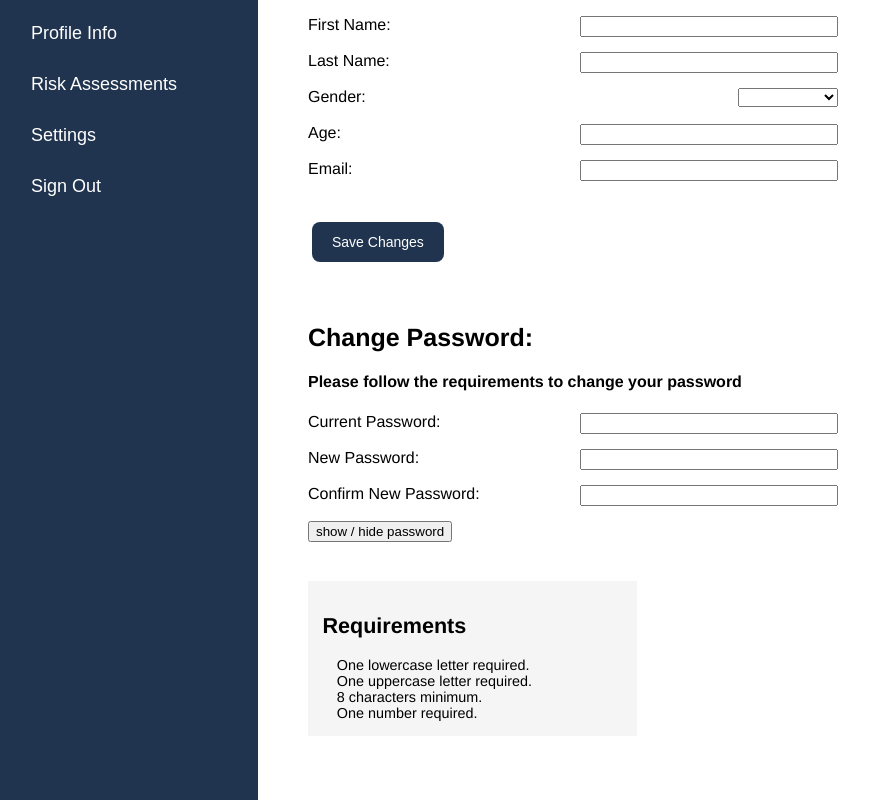
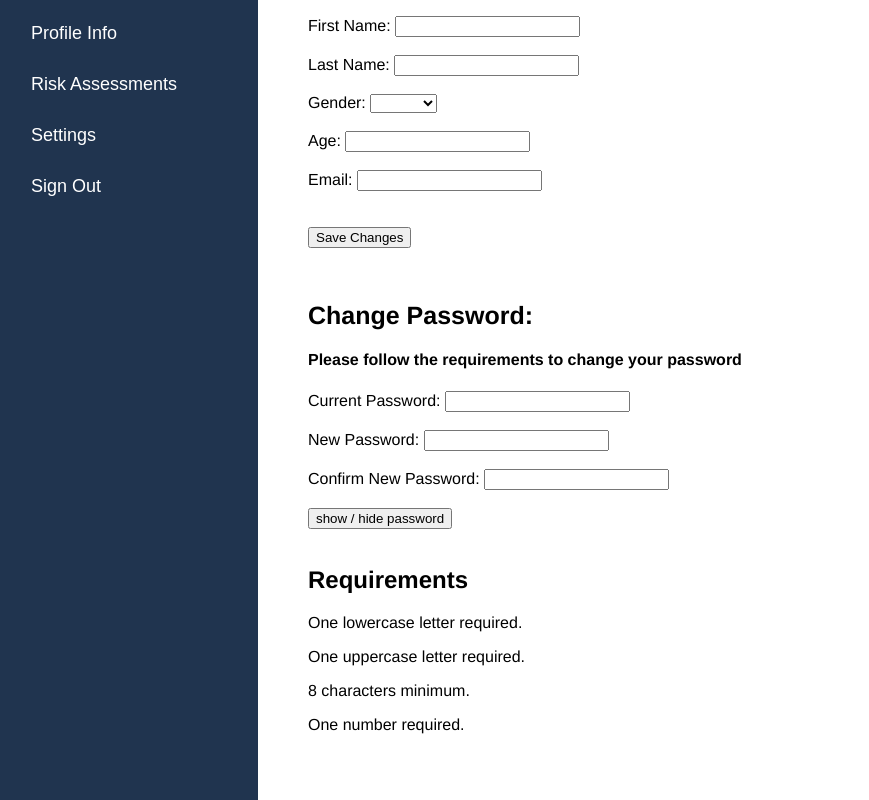
Before and after one commit to quekyizhen/BT3103CovidAdvisor, a Vue app: page /#/profile in a window 1280 px wide. Shown: the part 660-1460 px from the top of the page, without its empty margins (0-869 px from the left). Built offline with nearby package versions, Linux system fonts and the light colour scheme.

Commit message:
Fixing calendar

```diff
--- a/src/App.vue
+++ b/src/App.vue
@@ -34,6 +34,7 @@ export default {
     toggleSignIn(username) {
       this.signedIn = true;
       this.username = username;
+      this.$router.push("/");
     },
     toggleSignOut() {
       this.signedIn = false;
--- a/src/components/Account.vue
+++ b/src/components/Account.vue
@@ -7,7 +7,6 @@
       <input type="text" v-model="fname" value="fname">
     </label>
     <br><br>
-
 
     <label for="name">Last Name:
       <input type="text" v-model="lname" value="lname">
@@ -21,11 +20,6 @@
         <option>Female</option>
       </select>
     </label><br><br>
-
-    <!--label for="name">Gender:
-        <input type="text" v-model="gender" value="gender">
-    </label>
-    <br><br-->
 
     <label for="name">Age:
       <input type="number" v-model="age" value="age">
@@ -43,24 +37,39 @@
   <br><br><br>
 
   <h1>Change Password:</h1>
-  <h4>You may change your password here</h4>
+  <h4>Please follow the requirements to change your password</h4>
   <div class="items">
 
-    <!-- <password-meter :password="password" /> -->
+    <label for="name">Current Password:
+      <input :type="passwordFieldType" v-model="cpassword" value="cpassword">
+    </label> <br><br>
 
-    <label for="name">Current Password:
-      <input type="password" v-model="cpassword" value="cpassword">
+    <label for="name">New Password:
+      <input :type="passwordFieldType" v-model="npassword" value="npassword">
     </label> <br><br>
-    <!-- <button type="password" @click="switchVisibility">show / hide</button>
-    <br><br> -->
-    <label for="name">New Password:
-      <input type="password" v-model="npassword" value="npassword">
+
+    <label for="name">Confirm New Password:
+      <input :type="passwordFieldType" v-model.lazy="cnpassword" value="cnpassword">
     </label> <br><br>
-    <label for="name">Confirm New Password:
-      <input type="password" v-model="cnpassword" value="cnpassword">
-    </label> <br><br><br>
+
+    <button type="password" @click="switchVisibility">show / hide password</button>
+    <br><br>
+
+    <transition name="hint" appear>
+      <div v-if='passwordValidation.errors.length > 0 && !submitted' class='hints'>
+        <h2>Requirements</h2>
+        <p v-for='error in passwordValidation.errors' v-bind:key="error">{{error}}</p>
+      </div>
+    </transition>
+    <div class="matches" v-if='notSamePasswords'>
+      <p>Passwords don't match</p>
+    </div>
+    <br><br><br>
   </div>
-  <button id="end">Change My Password</button>
+
+  <button id="end" @click='resetPasswords' v-if='passwordsFilled && !notSamePasswords && passwordValidation.valid'>
+    Change My Password
+  </button>
 </div>
 </template>
 
@@ -69,15 +78,61 @@ export default {
   name: "Account",
   data() {
     return {
+      rules: [
+        { message:'One lowercase letter required.', regex:/[a-z]+/ },
+        { message:"One uppercase letter required.",  regex:/[A-Z]+/ },
+        { message:"8 characters minimum.", regex:/.{8,}/ },
+        { message:"One number required.", regex:/[0-9]+/ }
+      ],
       fname:'',
       lname:'',
       gender:'',
       age:'',
       email:'',
+      passwordFieldType: 'password',
       cpassword:'',
       npassword:'',
       cnpassword:'',
-      //passwordFieldType: 'password'
+      submitted:false
+    }
+  },
+  methods: {
+    switchVisibility() {
+      this.passwordFieldType = this.passwordFieldType === 'password' ? 'text' : 'password'
+    },
+    resetPasswords () {
+      this.cpassword = ''
+      this.npassword = ''
+      this.cnpassword = ''
+      this.submitted = true
+      setTimeout(() => {
+        this.submitted = false
+      }, 2000)
+    },
+  },
+  computed: {
+    notSamePasswords () {
+      if (this.passwordsFilled) {
+        return (this.npassword !== this.cnpassword)
+      } else {
+        return false
+      }
+    },
+    passwordsFilled () {
+      return (this.cpassword !== '' && this.npassword !== '' && this.cnpassword !== '')
+    },
+    passwordValidation () {
+      let errors = []
+      for (let condition of this.rules) {
+        if (!condition.regex.test(this.npassword)) {
+          errors.push(condition.message)
+        }
+      }
+      if (errors.length === 0) {
+        return { valid:true, errors }
+      } else {
+        return { valid:false, errors }
+      }
     }
   }
 }
--- a/src/components/Profile.vue
+++ b/src/components/Profile.vue
@@ -3,156 +3,29 @@
     <div class="tab">
         <h1>My Profile</h1> <br>
 
-        <router-link style="text-decoration: none;" to="/">
+        <router-link style="text-decoration: none;" to="/profile">
         <button>Profile Info</button>
         </router-link>
 
-        <router-link style="text-decoration: none;" to="/risk">
+        <router-link style="text-decoration: none;" to="/profile/risk">
         <button>Risk Assessments</button>
         </router-link>
 
-        <router-link style="text-decoration: none;" to="/settings">
+        <router-link style="text-decoration: none;" to="/profile/settings">
         <button>Settings</button>
         </router-link>
 
         <button @click="$emit('toggleSignOut')">Sign Out</button>
     </div>
     <div class="content">
-        <h1>Personal Info:</h1>
-        <h4>You may update your personal information here</h4>
-            <div>
-            <label for="name">First Name:
-                <input type="text" v-model="fname" value="fname">
-            </label>
-            <br><br>
-
-            <label for="name">Last Name:
-                <input type="text" v-model="lname" value="lname">
-            </label>
-            <br><br>
-
-            <label for="name">Gender:
-            <select v-model="gender">
-            <option disabled value=""></option>
-            <option>Male</option>
-            <option>Female</option>
-            </select>
-            </label><br><br>
-
-            <label for="name">Age:
-                <input type="number" v-model="age" value="age">
-            </label>
-            <br><br>
-
-            <label for="name">Email:
-                <input type="text" v-model="email" value="email">
-            </label> <br><br>
-            <br>
-            </div>
-
-            <button id="end">Save Changes</button>
-
-            <br><br><br>
-
-            <h1>Change Password:</h1>
-            <h4>Please follow the requirements to change your password</h4>
-            <div class="items">
-
-            <label for="name">Current Password:
-                <input :type="passwordFieldType" v-model="cpassword" value="cpassword">
-            </label> <br><br>
-
-            <label for="name">New Password:
-                <input :type="passwordFieldType" v-model="npassword" value="npassword">
-            </label> <br><br>
-
-            <label for="name">Confirm New Password:
-                <input :type="passwordFieldType" v-model.lazy="cnpassword" value="cnpassword">
-            </label> <br><br>
-
-            <button type="password" @click="switchVisibility">show / hide password</button>
-            <br><br>
-
-            <transition name="hint" appear>
-              <div v-if='passwordValidation.errors.length > 0 && !submitted' class='hints'>
-                <h2>Requirements</h2>
-                <p v-for='error in passwordValidation.errors' v-bind:key="error">{{error}}</p>
-              </div>
-            </transition>
-            <div class="matches" v-if='notSamePasswords'>
-              <p>Passwords don't match</p>
-            </div>
-            <br><br><br>
-            </div>
-
-            <button id="end" @click='resetPasswords' v-if='passwordsFilled && !notSamePasswords && passwordValidation.valid'>
-              Change My Password
-            </button>
+        <router-view></router-view>
     </div>
 </div>
 </template>
 
 <script>
 export default {
-    data() {
-        return {
-          rules: [
-              { message:'One lowercase letter required.', regex:/[a-z]+/ },
-              { message:"One uppercase letter required.",  regex:/[A-Z]+/ },
-              { message:"8 characters minimum.", regex:/.{8,}/ },
-              { message:"One number required.", regex:/[0-9]+/ }
-            ],
-            fname:'',
-            lname:'',
-            gender:'',
-            age:'',
-            email:'',
-            passwordFieldType: 'password',
-            cpassword:'',
-            npassword:'',
-            cnpassword:'',
-            submitted:false
-        }
-    },
-    methods: {
-        switchVisibility() {
-            this.passwordFieldType = this.passwordFieldType === 'password' ? 'text' : 'password'
-        },
-        resetPasswords () {
-          this.cpassword = ''
-          this.npassword = ''
-          this.cnpassword = ''
-          this.submitted = true
-          setTimeout(() => {
-            this.submitted = false
-          }, 2000)
-        },
-    },
-    computed: {
-		notSamePasswords () {
-			if (this.passwordsFilled) {
-				return (this.npassword !== this.cnpassword)
-			} else {
-				return false
-			}
-		},
-		passwordsFilled () {
-			return (this.cpassword !== '' && this.npassword !== '' && this.cnpassword !== '')
-		},
-		passwordValidation () {
-			let errors = []
-			for (let condition of this.rules) {
-				if (!condition.regex.test(this.npassword)) {
-					errors.push(condition.message)
-				}
-			}
-			if (errors.length === 0) {
-				return { valid:true, errors }
-			} else {
-				return { valid:false, errors }
-			}
-		}
-	}
+
 }
 </script>
 
--- a/src/components/RiskAssessments.vue
+++ b/src/components/RiskAssessments.vue
@@ -1,23 +1,5 @@
 <template>
 <div id="container">
-    <div class="tab">
-        <h1>My Profile</h1> <br>
-
-        <router-link style="text-decoration: none;" to="/">
-        <button>Profile Info</button>
-        </router-link>
-
-        <router-link style="text-decoration: none;" to="/risk">
-        <button>Risk Assessments</button>
-        </router-link>
-
-        <router-link style="text-decoration: none;" to="/settings">
-        <button>Settings</button>
-        </router-link>
-
-        <button>Sign Out</button>
-    </div>
-
     <div id="cal">
       <h1>My Calendar</h1>
         <calendar-view
@@ -49,10 +31,10 @@
 <script>
  import { CalendarView, CalendarViewHeader } from "vue-simple-calendar"
 // import CalendarView from './CalendarView.vue'
-// import CalendarViewHeader from './CalendarViewHeader.vue'
+//import CalendarViewHeader from './CalendarViewHeader.vue'
 
 export default {
-  name: "CalendarDemoApp",
+  name: "RiskAssessments",
   components: {
 		CalendarView,
 		CalendarViewHeader,
@@ -106,60 +88,15 @@ export default {
 <style scoped>
 #container {
   vertical-align: top;
-}
-.tab {
-  display: inline-block;
-  border: 1px solid rgb(32,52,79);
-  background-color: rgb(32,52,79);
-  width: 20%;
-  height: 1000px;
-  margin-right: 30px;
-  vertical-align: top;
-  padding-bottom: 20px;
-}
-.tab h1 {
-    color: white;
-    margin: 35px
-}
-.tab button {
-  display: block;
-  background-color: inherit;
-  color: white;
-  padding: 15px;
-  padding-left: 30px;
-  width: 100%;
-  border: none;
-  outline: none;
-  text-align: left;
-  cursor: pointer;
-  transition: 0.3s;
-  font-size:18px
-}
-.tab button:hover {
-  background-color:rgb(117, 155, 204);
-}
-.tab button:focus {
-  background-color: rgb(117, 155, 204);
-}
-.tab button:active {
-  background-color: rgb(117, 155, 204);
+  display:inline-block;
+  width:1000px;
 }
 
-.content {
-  display: inline-block;
-  text-align: left;
-  vertical-align: top;
-  padding: 20px;
-    /* float: left;
-    padding-left: 50px;
-    text-align: left; */
-
-}
 #cal {
   font-family: 'Avenir', Helvetica, Arial, sans-serif;
 		color: #2c3e50;
 		height: 67vh;
-		width: 90vw;
+		width: 100%;
     display: inline-block;
     text-align: left;
     vertical-align: top;
--- a/src/components/Settings.vue
+++ b/src/components/Settings.vue
@@ -1,23 +1,5 @@
 <template>
 <div id="container">
-    <div class="tab">
-        <h1>My Profile</h1> <br>
-
-        <router-link style="text-decoration: none;" to="/">
-        <button>Profile Info</button>
-        </router-link>
-
-        <router-link style="text-decoration: none;" to="/risk">
-        <button>Risk Assessments</button>
-        </router-link>
-
-        <router-link style="text-decoration: none;" to="/settings">
-        <button>Settings</button>
-        </router-link>
-
-        <button>Sign Out</button>
-    </div>
-    <div class="content">
         <h1>Preferences:</h1>
 
         <label for="name">Language:
@@ -38,7 +20,6 @@
         <button id="end">Delete My Account</button>
 
     </div>
-</div>
 </template>
 
 <script>
```
Lines whose indentation alone changed are shown as unchanged.
